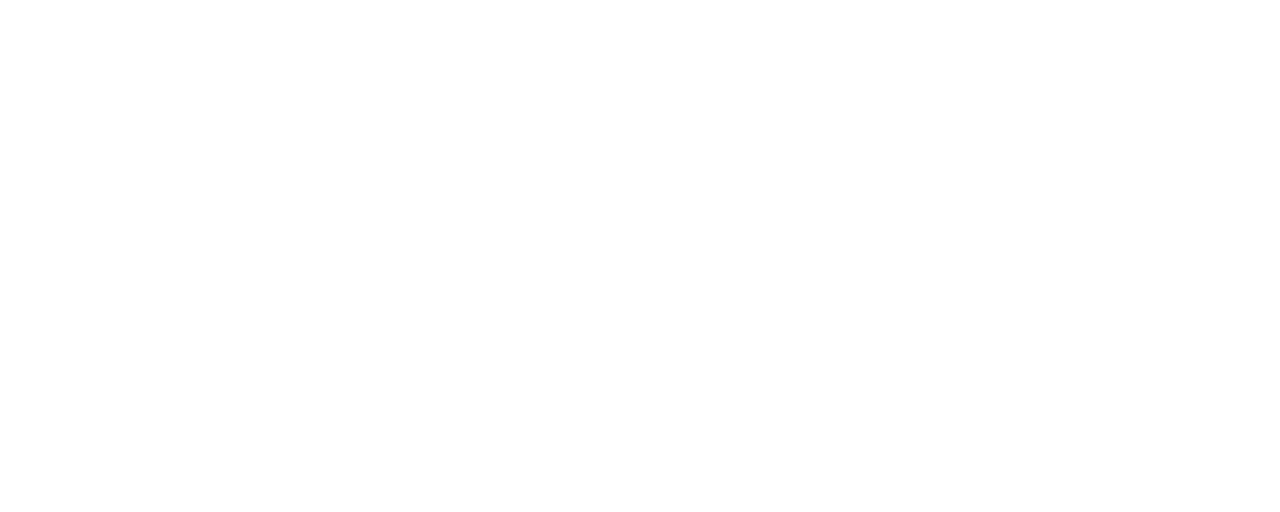
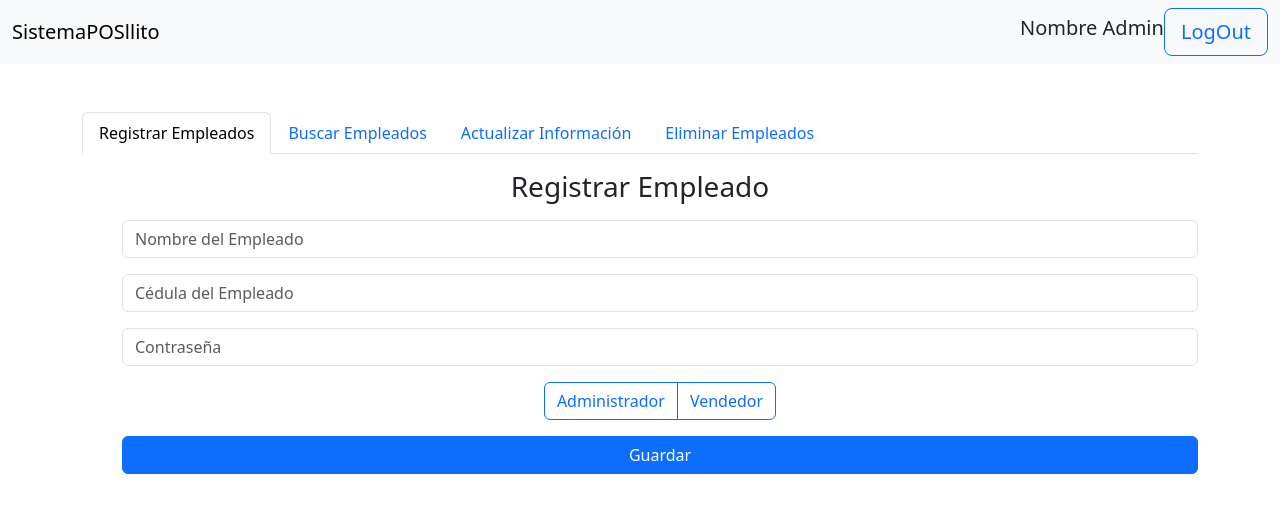
Before and after one commit to david03092005/SistemaPOSllito, a React (Create React App) app in the folder sistemapos/: page /EmpleadosAdmin in a window 1280 px wide. Before the commit this address had no page. Shown: the top 512 px of the page. Built offline with nearby package versions, Linux system fonts and the light colour scheme.

Commit message:
paginas de administrador

```diff
--- a/sistemapos/src/App.js
+++ b/sistemapos/src/App.js
@@ -1,12 +1,15 @@
 import React from "react";
 import './App.css';
 import {Route, Routes} from 'react-router-dom';
-/*import "bootstrap/dist/css/bootstrap.min.css";
-import "bootstrap/dist/js/bootstrap.bundle.min";*/
+
 
 import Inicio from "./pages/inicio/inicio";
 import Admin from "./pages/Admin/admin";
 import Vendedor from "./pages/Vendedor/vendedor";
+import ClientesAdmin from "./pages/Admin/ClientesAdmin"
+import ProveedoresAdmin from "./pages/Admin/ProveedoresAdmin"
+import EmpleadosAdmin from "./pages/Admin/EmpleadosAdmin"
+import ProductosAdmin from "./pages/Admin/ProductosAdmin"
 
 function App() {
   return (
@@ -15,6 +18,10 @@
         <Route exact path = "/" element={<Inicio />} />
         <Route exact path = "/admin" element={<Admin />} />
         <Route exact path = "/vendedor" element={<Vendedor />} />
+        <Route exact path = "/EmpleadosAdmin" element={<EmpleadosAdmin />} />
+        <Route exact path = "/ProveedoresAdmin" element={<ProveedoresAdmin />} />
+        <Route exact path = "/ClientesAdmin" element={<ClientesAdmin />} />
+        <Route exact path = "/ProductosAdmin" element={<ProductosAdmin />} />
       </Routes>
     </div>
   );
--- /dev/null
+++ b/sistemapos/src/components/navbar/Navbar.js
@@ -0,0 +1,36 @@
+
+import "bootstrap/dist/css/bootstrap.min.css";
+import "bootstrap/dist/js/bootstrap.bundle.min";
+import { logout } from "../../redux/authSlice";
+import { useDispatch } from "react-redux";
+import { useNavigate } from "react-router-dom";
+
+const Navbar = () => {
+    const dispatch = useDispatch();
+    const navigate = useNavigate();
+
+    const handleLogout = () => {
+        dispatch(logout());
+        navigate('/');
+    }
+
+
+    return (
+        <nav class="navbar navbar-expand-lg bg-body-tertiary">
+            <div class="container-fluid">
+                <a class="navbar-brand" href="/admin">SistemaPOSllito</a>
+                <div class="collapse navbar-collapse" id="navbarSupportedContent">
+                    <ul class="navbar-nav ms-auto mb-2 mb-lg-0">
+                        <li class="nav-item">
+                            <h5>Nombre Admin</h5>
+                        </li>
+                    </ul>
+                    <button onClick={handleLogout} type="button" className="btn btn-outline-primary btn-lg w-80">LogOut</button>
+                </div>
+            </div>
+        </nav>
+
+    );
+}
+
+export default Navbar;
--- /dev/null
+++ b/sistemapos/src/pages/Admin/ClientesAdmin.js
@@ -0,0 +1,25 @@
+import React, { useEffect } from "react";
+import { useSelector } from "react-redux";
+import { useNavigate } from "react-router-dom";
+import "bootstrap/dist/css/bootstrap.min.css";
+import Navbar from "../../components/navbar/Navbar"
+
+function ClientesAdmin() {
+    const navigate = useNavigate();
+
+    const { user } = useSelector((state) => state.auth);
+
+    useEffect(() => {
+        if (!user) {
+            // navigate("/");
+        }
+    }, [user, navigate]);
+
+    return (
+        <div>
+            <Navbar/>
+        </div>
+    );
+}
+
+export default ClientesAdmin;
--- /dev/null
+++ b/sistemapos/src/pages/Admin/EmpleadosAdmin.js
@@ -0,0 +1,97 @@
+import React, { useEffect } from "react";
+import { useSelector } from "react-redux";
+import { useNavigate } from "react-router-dom";
+import "bootstrap/dist/css/bootstrap.min.css";
+import Navbar from "../../components/navbar/Navbar"
+
+function EmpleadosAdmin() {
+    const navigate = useNavigate();
+
+    const { user } = useSelector((state) => state.auth);
+
+    useEffect(() => {
+        if (!user) {
+            // navigate("/");
+        }
+    }, [user, navigate]);
+
+    return (
+        <div>
+            <Navbar />
+            <div className="container mt-5">
+
+                <ul className="nav nav-tabs">
+                    <li className="nav-item">
+                        <button className="nav-link active" data-bs-toggle="tab" data-bs-target="#registrar" type="button" role="tab">
+                            Registrar Empleados
+                        </button>
+                    </li>
+                    <li className="nav-item">
+                        <button className="nav-link" data-bs-toggle="tab" data-bs-target="#buscar" type="button" role="tab">
+                            Buscar Empleados
+                        </button>
+                    </li>
+                    <li className="nav-item">
+                        <button className="nav-link" data-bs-toggle="tab" data-bs-target="#actualizar" type="button" role="tab">
+                            Actualizar Información
+                        </button>
+                    </li>
+                    <li className="nav-item">
+                        <button className="nav-link" data-bs-toggle="tab" data-bs-target="#eliminar" type="button" role="tab">
+                            Eliminar Empleados
+                        </button>
+                    </li>
+                </ul>
+
+                <div className="tab-content">
+                    <div className="tab-pane fade show active" id="registrar" role="tabpanel">
+                        <h3 className="mb-3 mt-3">Registrar Empleado</h3>
+                        <div className="form-check form-switch mb-3 mt-3">
+                            <form>
+                                <input type="text" className="form-control mb-3" placeholder="Nombre del Empleado" />
+                                <input type="number" className="form-control mb-3 mt-3" placeholder="Cédula del Empleado" required/>
+                                <input type="text" className="form-control mb-3" placeholder="Contraseña" />
+                                <div className="btn-group mb-3" role="group">
+                                    <input type="radio" className="btn-check" name="role" id="admin" value="admin" required/>
+                                    <label className="btn btn-outline-primary" htmlFor="admin">Administrador</label>
+
+                                    <input type="radio" className="btn-check" name="role" id="vendedor" value="vendedor" required/>
+                                    <label className="btn btn-outline-primary" htmlFor="vendedor">Vendedor</label>
+                                </div>
+
+                                <button className="btn btn-primary w-100">Guardar</button>
+                            </form>
+                        </div>
+                    </div>
+                    <div className="tab-pane fade" id="buscar" role="tabpanel">
+                        <h3 className="mb-3 mt-3">Buscar Empleado</h3>
+                        <div className="mb-3">
+                            <input type="text" className="form-control" placeholder="Buscar..." />
+                        </div>
+
+                        <div className="d-flex justify-content-between">
+                            <button className="btn btn-success">Actualizar Información</button>
+                            <button className="btn btn-danger">Eliminar Información</button>
+                        </div>
+                    </div>
+                    <div className="tab-pane fade" id="actualizar" role="tabpanel">
+                        <h3 className="mb-3 mt-3">Actualizar información de Empleado</h3>
+                        <form>
+                            <input type="text" className="form-control mb-3 mt-3" placeholder="Buscar..." />
+                            <button className="btn btn-primary">Guardar</button>
+                        </form>
+                    </div>
+                    <div className="tab-pane fade" id="eliminar" role="tabpanel">
+                        <h3 className="mb-3 mt-3">Eliminar Empleado</h3>
+                        <form>
+                            <input type="text" className="form-control mb-3 mt-3" placeholder="Buscar..." />
+                            <button className="btn btn-primary">Guardar</button>
+                        </form>
+                    </div>
+                </div>
+            </div>
+        </div>
+    );
+}
+
+export default EmpleadosAdmin;
--- /dev/null
+++ b/sistemapos/src/pages/Admin/ProductosAdmin.js
@@ -0,0 +1,25 @@
+import React, { useEffect } from "react";
+import { useSelector } from "react-redux";
+import { useNavigate } from "react-router-dom";
+import "bootstrap/dist/css/bootstrap.min.css";
+import Navbar from "../../components/navbar/Navbar"
+
+function ProductosAdmin() {
+    const navigate = useNavigate();
+
+    const { user } = useSelector((state) => state.auth);
+
+    useEffect(() => {
+        if (!user) {
+            // navigate("/");
+        }
+    }, [user, navigate]);
+
+    return (
+        <div>
+            <Navbar/>
+        </div>
+    );
+}
+
+export default ProductosAdmin;
--- /dev/null
+++ b/sistemapos/src/pages/Admin/ProveedoresAdmin.js
@@ -0,0 +1,25 @@
+import React, { useEffect } from "react";
+import { useSelector } from "react-redux";
+import { useNavigate } from "react-router-dom";
+import "bootstrap/dist/css/bootstrap.min.css";
+import Navbar from "../../components/navbar/Navbar"
+
+function ProveedoresAdmin() {
+    const navigate = useNavigate();
+
+    const { user } = useSelector((state) => state.auth);
+
+    useEffect(() => {
+        if (!user) {
+            // navigate("/");
+        }
+    }, [user, navigate]);
+
+    return (
+        <div>
+            <Navbar/>
+        </div>
+    );
+}
+
+export default ProveedoresAdmin;
--- a/sistemapos/src/pages/Admin/admin.js
+++ b/sistemapos/src/pages/Admin/admin.js
@@ -1,19 +1,13 @@
 import React, { useEffect } from "react";
-import { useDispatch, useSelector } from "react-redux";
+import { useSelector } from "react-redux";
 import { useNavigate } from "react-router-dom";
-import { logout } from "../../redux/authSlice";
 import "bootstrap/dist/css/bootstrap.min.css";
+import Navbar from "../../components/navbar/Navbar"
 
 function Admin() {
-    const dispatch = useDispatch();
     const navigate = useNavigate();
 
     const { user } = useSelector((state) => state.auth);
-
-    const handleLogout = () => {
-        dispatch(logout());
-        navigate('/');
-    }
 
     useEffect(() => {
         if (!user) {
@@ -23,26 +17,23 @@
 
     return (
         <div>
-            <h1 className="text-right">Página de Administrador</h1>
+            <Navbar/>
+            <div className="d-flex flex-column align-items-center vh-100">
+                <h1 className="text-right text-center mt-5 mb-5">Administrador</h1>
                 <div className="container text-center">
                     <div className="row row-cols-3 g-5 grid text-center">
                         <div className="col">
-                        <button onClick={handleLogout} type="button" className="btn btn-outline-primary btn-lg w-80">LogOut</button>
+                            <button onClick={() => navigate("/EmpleadosAdmin")} type="button" className="btn btn-outline-primary btn-lg w-80">Empleados</button>
                         </div>
                         <div className="col">
-                        <button type="button" className="btn btn-outline-secondary btn-lg w-80">Secondary</button>
+                            <button onClick={() => navigate("/ClientesAdmin")} type="button" className="btn btn-outline-secondary btn-lg w-80">Clientes</button>
                         </div>
                         <div className="col">
-                        <button type="button" className="btn btn-outline-success btn-lg w-80">Success</button>
+                            <button onClick={() => navigate("/ProveedoresAdmin")} type="button" className="btn btn-outline-success btn-lg w-80">Proveedores</button>
                         </div>
                         <div className="col">
-                        <button type="button" className="btn btn-outline-danger btn-lg w-80">Danger</button>
+                            <button onClick={() => navigate("/ProductosAdmin")} type="button" className="btn btn-outline-danger btn-lg w-80">Productos</button>
                         </div>
-                    <div className="col">
-                        <button type="button" className="btn btn-outline-warning btn-lg w-80">Warning</button>
-                    </div>
-                    <div className="col">
-                        <button type="button" className="btn btn-outline-info btn-lg w-80">Info</button>
                     </div>
                 </div>
             </div>
```
Lines whose indentation alone changed are shown as unchanged.
